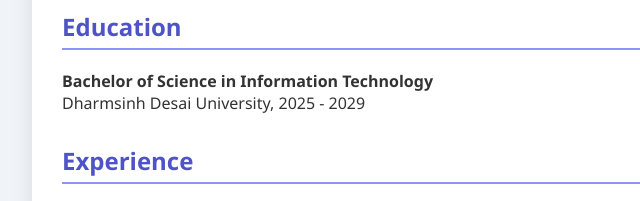
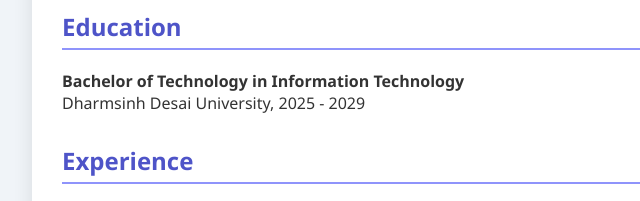
Before and after one commit to kavyacshah1/mywebsite, a plain HTML site: page index.html in a window 1280 px wide. Shown: the part 373-574 px from the top of the page, 128-768 px from the left. Drawn offline with Linux system fonts and the light colour scheme.

Commit message:
Update index.html

```diff
--- a/index.html
+++ b/index.html
@@ -91,7 +91,7 @@
         <div class="section">
             <h2>Education</h2>
             <ul>
-                <li><strong>Bachelor of Science in Information Technology</strong><br>Dharmsinh Desai University, 2025 - 2029</li>
+                <li><strong>Bachelor of Technology in Information Technology</strong><br>Dharmsinh Desai University, 2025 - 2029</li>
             </ul>
         </div>
 
```
